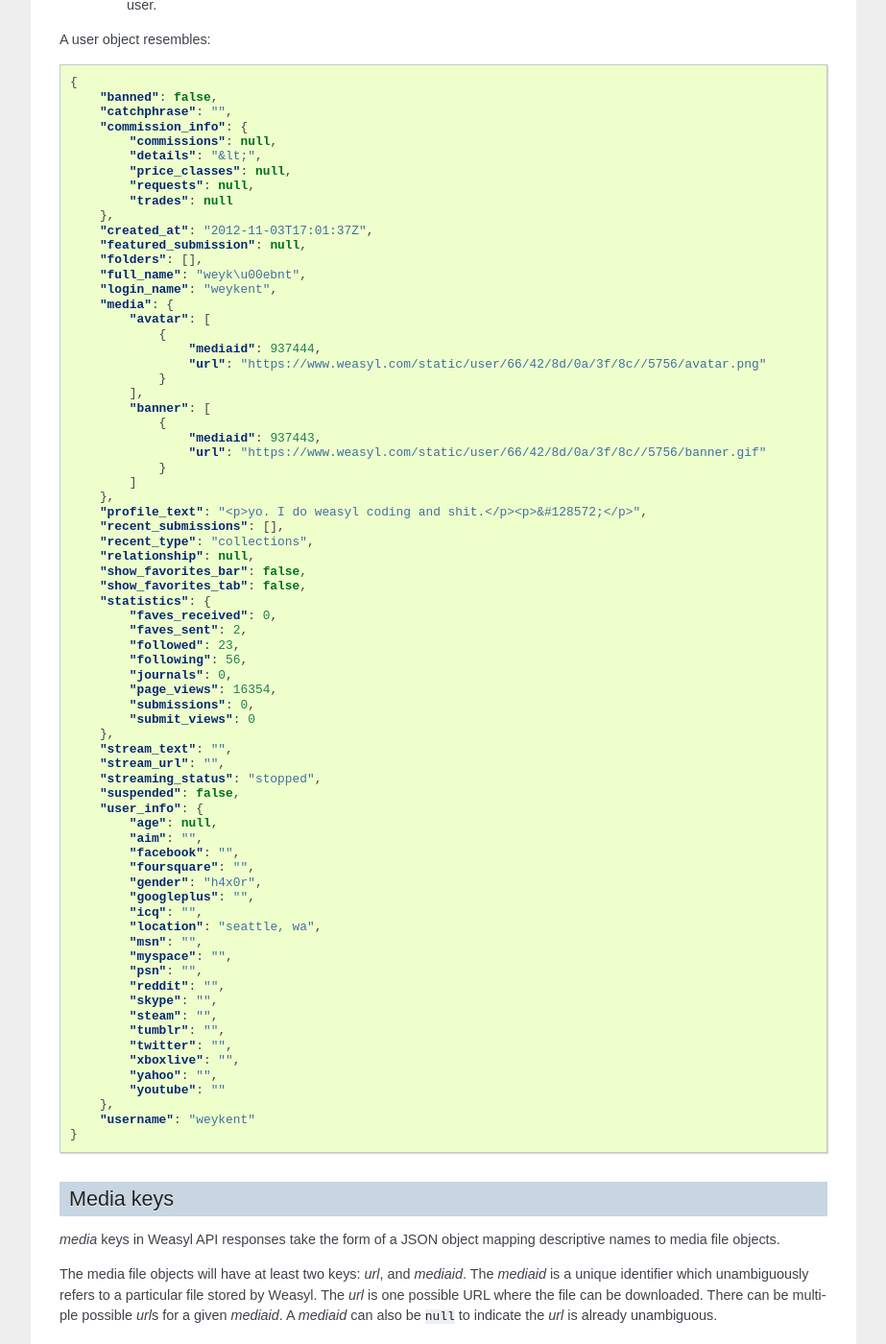
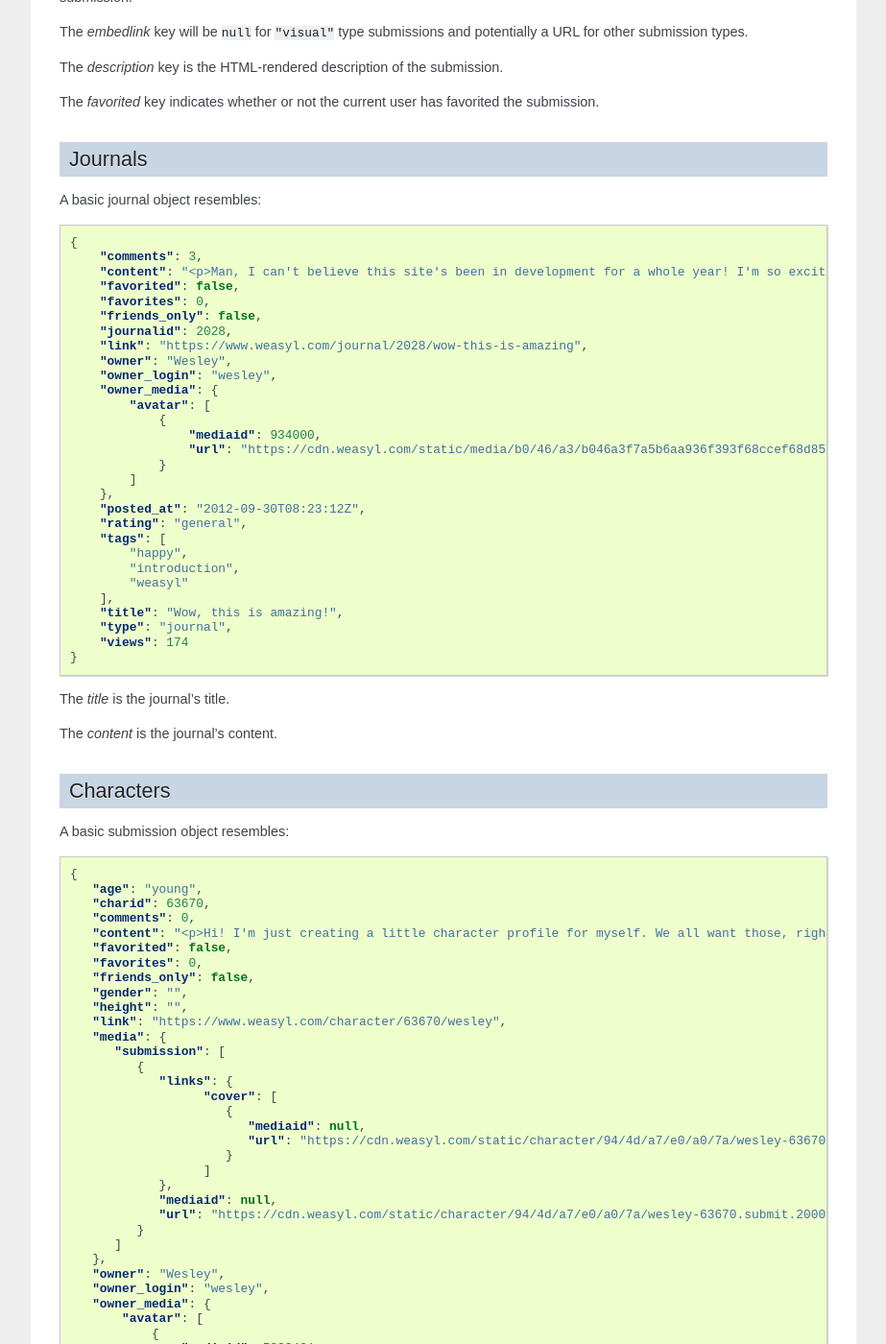
Before and after one commit to Weasyl/weasyl, a Sphinx documentation site: the page built from source/index.rst, in a window 1280 px wide and 1400 px high, scrolled down 4434 px. Shown: the whole window at 96% size, without its empty margins (198-1121 px from the left). Built offline with Sphinx 7.4.7, drawn with Linux system fonts in a browser that asks for light colours; the version number could not be read and is left out; some of the changed text lies outside the part shown.

Commit message:
Add journal and character API endpoints.

```diff
--- a/source/index.rst
+++ b/source/index.rst
@@ -68,6 +68,34 @@
       :ref:`authenticated <authentication>`, the view count may be increased.
 
    The result will be a JSON :ref:`submission object <submissions>`.
+
+.. http:get:: /api/journals/(journalid)/view
+
+   View a particular journal by its ``journalid``.
+
+   :query anyway: If omitted, the current user's tag filters may cause an error
+      to be returned instead of a journal object. If specified as any non-empty
+      string, tag filters will be ignored.
+
+   :query increment_views: If omitted, the view count will not be incremented
+      for the specific journal. If specified as any non-empty string while
+      :ref:`authenticated <authentication>`, the view count may be increased.
+
+   The result will be a JSON :ref:`journal object <journals>`.
+
+.. http:get:: /api/characters/(charid)/view
+
+   View a particular journal by its ``charid``.
+
+   :query anyway: If omitted, the current user's tag filters may cause an error
+      to be returned instead of a character object. If specified as any non-empty
+      string, tag filters will be ignored.
+
+   :query increment_views: If omitted, the view count will not be incremented
+      for the specific character. If specified as any non-empty string while
+      :ref:`authenticated <authentication>`, the view count may be increased.
+
+   The result will be a JSON :ref:`character object <characters>`.
 
 
 .. http:get:: /api/users/(login_name)/view
@@ -193,76 +221,202 @@
 Submissions
 -----------
 
-   A basic submission object resembles::
+A basic submission object resembles::
 
-     {
-       "media": {},
-       "owner": "Caffeinated-Owl",
-       "owner_login": "caffeinatedowl",
-       "posted_at": "2014-02-12T07:33:17Z"
+  {
+      "media": {},
+      "owner": "Fiz",
+      "owner_login": "fiz",
+      "posted_at": "2012-04-20T00:38:04+00:00Z",
+      "rating": "general",
+      "submitid": 2031,
+      "subtype": "visual",
+      "tags": [
+           "hunter",
+           "snake",
+           "pi"
+       ],
+      "title": "A Wesley!",
+      "type": "submission"
+  }
+
+The *type* key will be ``"submission"``.
+
+The *subtype* key for ``"submission"`` types will be one of ``"visual"``,
+``"literary"``, or ``"multimedia"``.
+
+The *rating* key will be one of ``"general"``, ``"moderate"``, ``"mature"``,
+or ``"explicit"``.
+
+The *media* key is the submission's :ref:`media <media>`.
+
+Slightly different keys are returned for the
+:http:get:`/api/submissions/(submitid)/view` endpoint::
+
+  {
+      "comments": 0,
+      "description": "<p>(flex)</p>",
+      "embedlink": null,
+      "favorited": false,
+      "favorites": 0,
+      "folder_name": "Wesley Stuff",
+      "folderid": 2081,
+      "friends_only": false,
+      "link": "https://www.weasyl.com/submission/2031/a-wesley",
+      "media": {
+         "submission": [
+            {
+               "links": {
+                  "cover": [
+                     {
+                        "mediaid": 1009285,
+                        "url": "https://www.weasyl.com/static/media/41/eb/c1/41ebc1c2940be928532785dfbf35c37622664d2fbb8114c3b063df969562fc51.png"
+                     }
+                  ]
+               },
+               "mediaid": 1009285,
+               "url": "https://www.weasyl.com/~fiz/submissions/2031/41ebc1c2940be928532785dfbf35c37622664d2fbb8114c3b063df969562fc51/fiz-a-wesley.png"
+            }
+         ]
+      },
+      "owner": "Fiz",
+      "owner_login": "fiz",
+      "owner_media": {
+         "avatar": [
+            {
+               "mediaid": 2610777,
+               "url": "https://www.weasyl.com/static/media/8f/38/0f/8f380fc9acb762d7122cb396bb40789ec17bf898bbe832a761d6cc4b497d6e6c.png"
+            }
+         ]
+      },
+      "posted_at": "2012-04-20T00:38:04+00:00Z",
+      "rating": "general",
+      "submitid": 2031,
+      "subtype": "visual",
+      "tags": [
+         "anthro"
+      ],
+      "title": "A Wesley!",
+      "type": "submission",
+      "views": 294
+  }
+
+The *media* key is the :ref:`media <media>` for the submission itself,
+while the *owner_media* key is the :ref:`media <media>` for the owner of the
+submission.
+
+The *embedlink* key will be ``null`` for ``"visual"`` type submissions and
+potentially a URL for other submission types.
+
+The *description* key is the HTML-rendered description of the submission.
+
+The *favorited* key indicates whether or not the current user has favorited
+the submission.
+
+
+.. _journals:
+
+Journals
+--------
+
+A basic journal object resembles::
+
+   {
+       "comments": 3,
+       "content": "<p>Man, I can't believe this site's been in development for a whole year! I'm so excited that everyone finally gets to use it, including myself! What do you all think so far?</p>",
+       "favorited": false,
+       "favorites": 0,
+       "friends_only": false,
+       "journalid": 2028,
+       "link": "https://www.weasyl.com/journal/2028/wow-this-is-amazing",
+       "owner": "Wesley",
+       "owner_login": "wesley",
+       "owner_media": {
+           "avatar": [
+               {
+                   "mediaid": 934000,
+                   "url": "https://cdn.weasyl.com/static/media/b0/46/a3/b046a3f7a5b6aa936f393f68ccef68d85afe4aeed43af415b81c41739701edde.gif"
+               }
+           ]
+       },
+       "posted_at": "2012-09-30T08:23:12Z",
        "rating": "general",
-       "submitid": 466821,
-       "subtype": "visual",
        "tags": [
-         "hunter",
-         "snake",
-         "pi"
+           "happy",
+           "introduction",
+           "weasyl"
        ],
-       "title": "Tiny Little Pi",
-       "type": "submission",
-     }
+       "title": "Wow, this is amazing!",
+       "type": "journal",
+       "views": 174
+   }
 
-   The *type* key will be one of ``"submission"`` or ``"character"``.
+The *title* is the journal's title.
 
-   The *subtype* key for ``"submission"`` types will be one of ``"visual"``,
-   ``"literary"``, or ``"multimedia"``.
+The *content* is the journal's content.
 
-   The *rating* key will be one of ``"general"``, ``"moderate"``, ``"mature"``,
-   or ``"explicit"``.
 
-   The *media* key is the submission's :ref:`media <media>`.
+.. _characters:
 
-   Slightly different keys are returned for the
-   :http:get:`/api/submissions/(submitid)/view` endpoint::
+Characters
+----------
 
-     {
-         "comments": 0,
-         "description": "Itty bitty little snake hunter",
-         "embedlink": null,
-         "favorited": false,
-         "favorites": 3,
-         "folder_name": null,
-         "folderid": null,
-         "friends_only": false,
-         "owner": "Caffeinated-Owl",
-         "owner_login": "caffeinatedowl",
-         "owner_media": {},
-         "posted_at": "2014-02-12T07:33:17Z",
-         "rating": "general",
-         "media": {},
-         "submitid": 466821,
-         "subtype": "visual",
-         "tags": [
-             "hunter",
-             "pi",
-             "snake"
-         ],
-         "title": "Tiny Little Pi",
-         "type": "submission",
-         "views": 6
-     }
+A basic submission object resembles::
 
-   The *media* key is the :ref:`media <media>` for the submission itself,
-   while the *owner_media* key is the :ref:`media <media>` for the owner of the
-   submission.
+   {
+      "age": "young",
+      "charid": 63670,
+      "comments": 0,
+      "content": "<p>Hi! I'm just creating a little character profile for myself. We all want those, right?</p>",
+      "favorited": false,
+      "favorites": 0,
+      "friends_only": false,
+      "gender": "",
+      "height": "",
+      "link": "https://www.weasyl.com/character/63670/wesley",
+      "media": {
+         "submission": [
+            {
+               "links": {
+                     "cover": [
+                        {
+                           "mediaid": null,
+                           "url": "https://cdn.weasyl.com/static/character/94/4d/a7/e0/a0/7a/wesley-63670.cover.png"
+                        }
+                     ]
+               },
+               "mediaid": null,
+               "url": "https://cdn.weasyl.com/static/character/94/4d/a7/e0/a0/7a/wesley-63670.submit.2000.png"
+            }
+         ]
+      },
+      "owner": "Wesley",
+      "owner_login": "wesley",
+      "owner_media": {
+          "avatar": [
+              {
+                  "mediaid": 5223401,
+                  "url": "https://cdn.weasyl.com/static/media/b0/46/a3/b046a3f7a5b6aa936f393f68ccef68d85afe4aeed43af415b81c41739701edde.gif"
+              }
+          ]
+      },
+      "posted_at": "2016-06-02T18:07:54Z",
+      "rating": "general",
+      "species": "weasel",
+      "tags": [
+          "weasel"
+      ],
+      "title": "Wesley",
+      "type": "character",
+      "views": 1,
+      "weight": ""
+   }
 
-   The *embedlink* key will be ``null`` for ``"visual"`` type submissions and
-   potentially a URL for other submission types.
+The *title* is the character's name.
 
-   The *description* key is the HTML-rendered description of the submission.
+The *content* is the character's description.
 
-   The *favorited* key indicates whether or not the current user has favorited
-   the submission.
+The *age*, *gender*, *height*, *species*, and *weight* keys are information about the character.
 
 
 .. _users:
```
